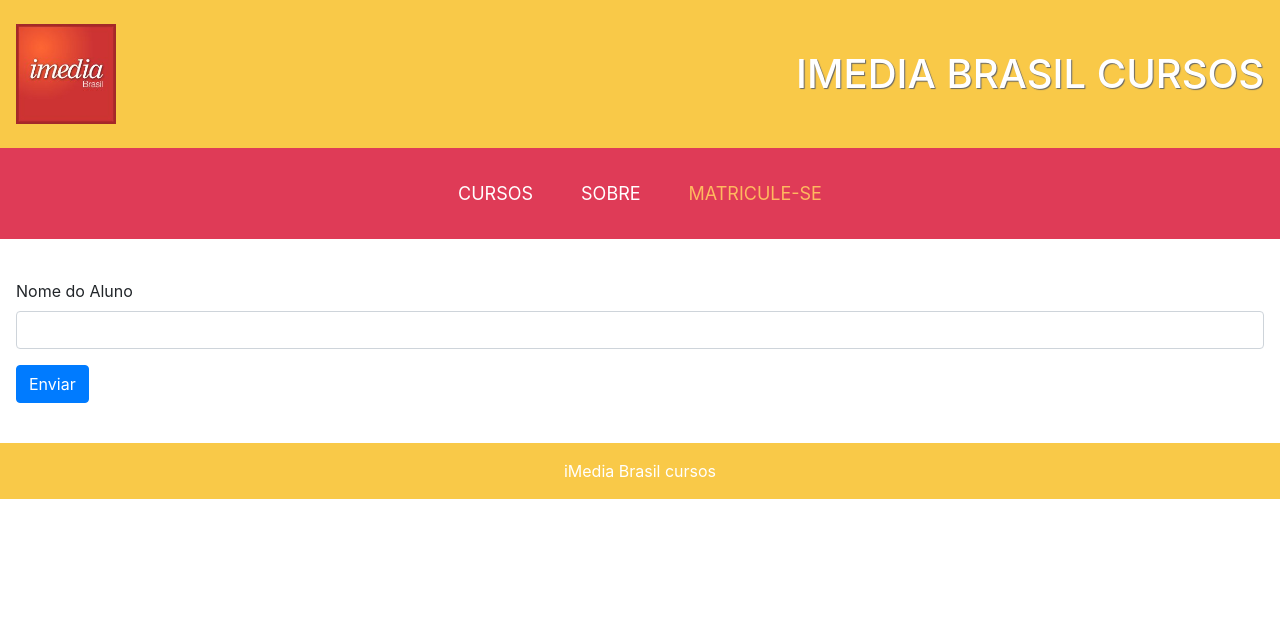
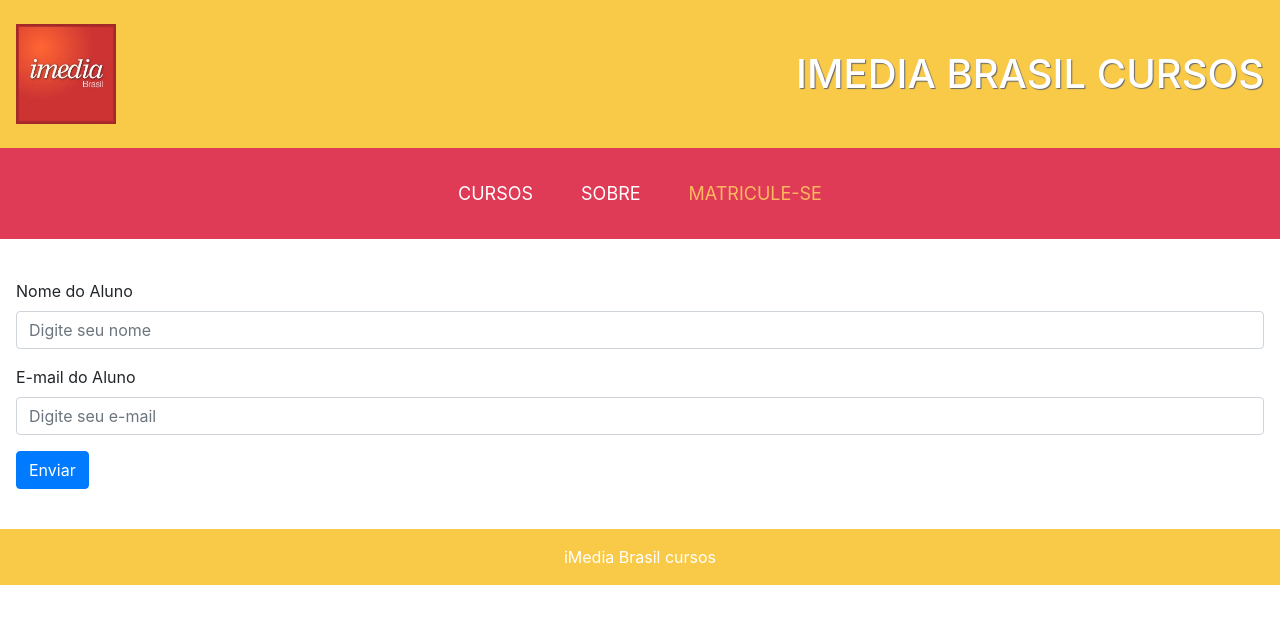
Before and after one commit to fellyph/angular-forms-curso, an Angular app: page /inscricao in a window 1280 px wide. Shown: the top 624 px of the page. Built offline with nearby package versions, Linux system fonts and the light colour scheme.

Commit message:
input email and link label with input item

```diff
--- a/src/app/inscricao/inscricao.component.html
+++ b/src/app/inscricao/inscricao.component.html
@@ -1,7 +1,11 @@
 <form class="form-inscricao">
   <div class="form-group">
-    <label>Nome do Aluno</label>
-    <input type="text" class="form-control" id="inputNome" />
+    <label for="inputNome">Nome do Aluno</label>
+    <input type="text" class="form-control" id="inputNome" placeholder="Digite seu nome" />
+  </div>
+  <div class="form-group">
+    <label for="inputEmail">E-mail do Aluno</label>
+    <input type="email" class="form-control" id="inputEmail" placeholder="Digite seu e-mail" />
   </div>
   <button type="submit" class="btn btn-primary">Enviar</button>
 </form>
```
